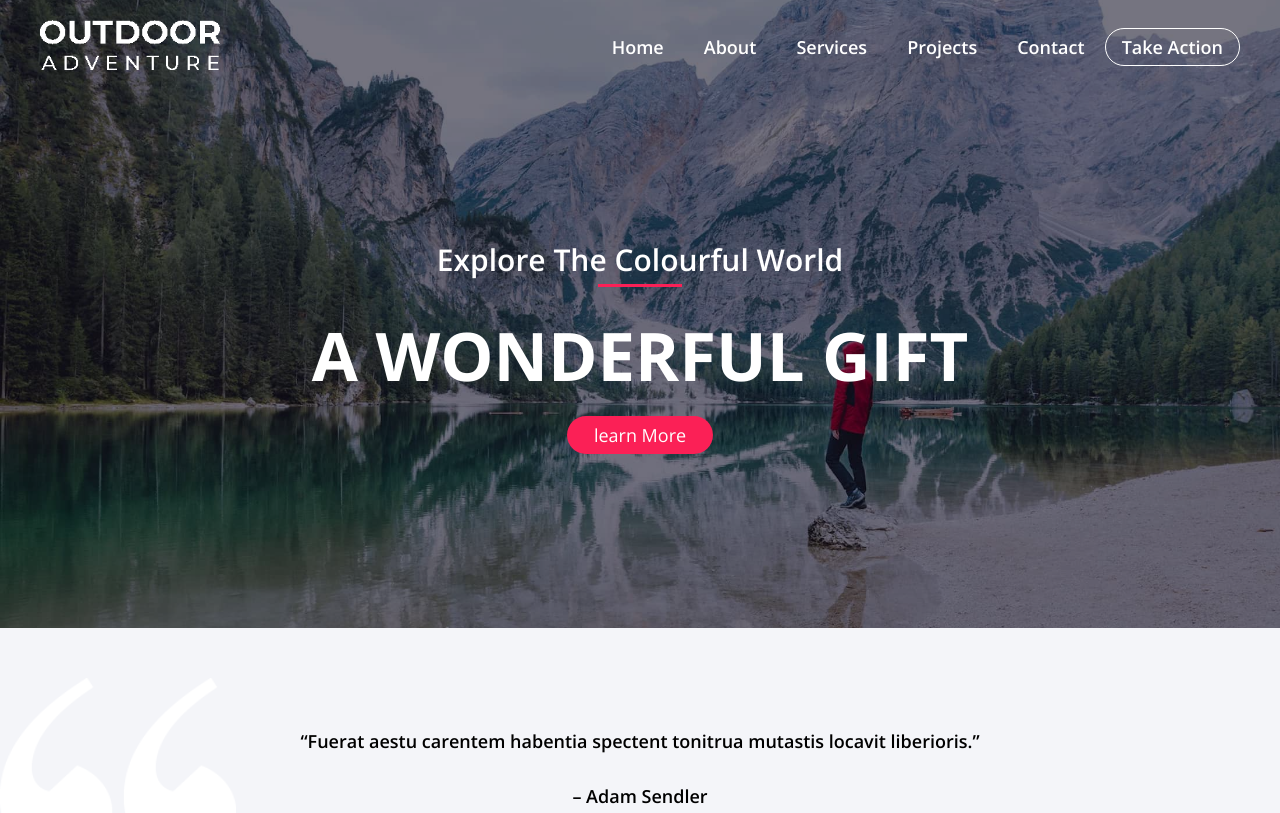
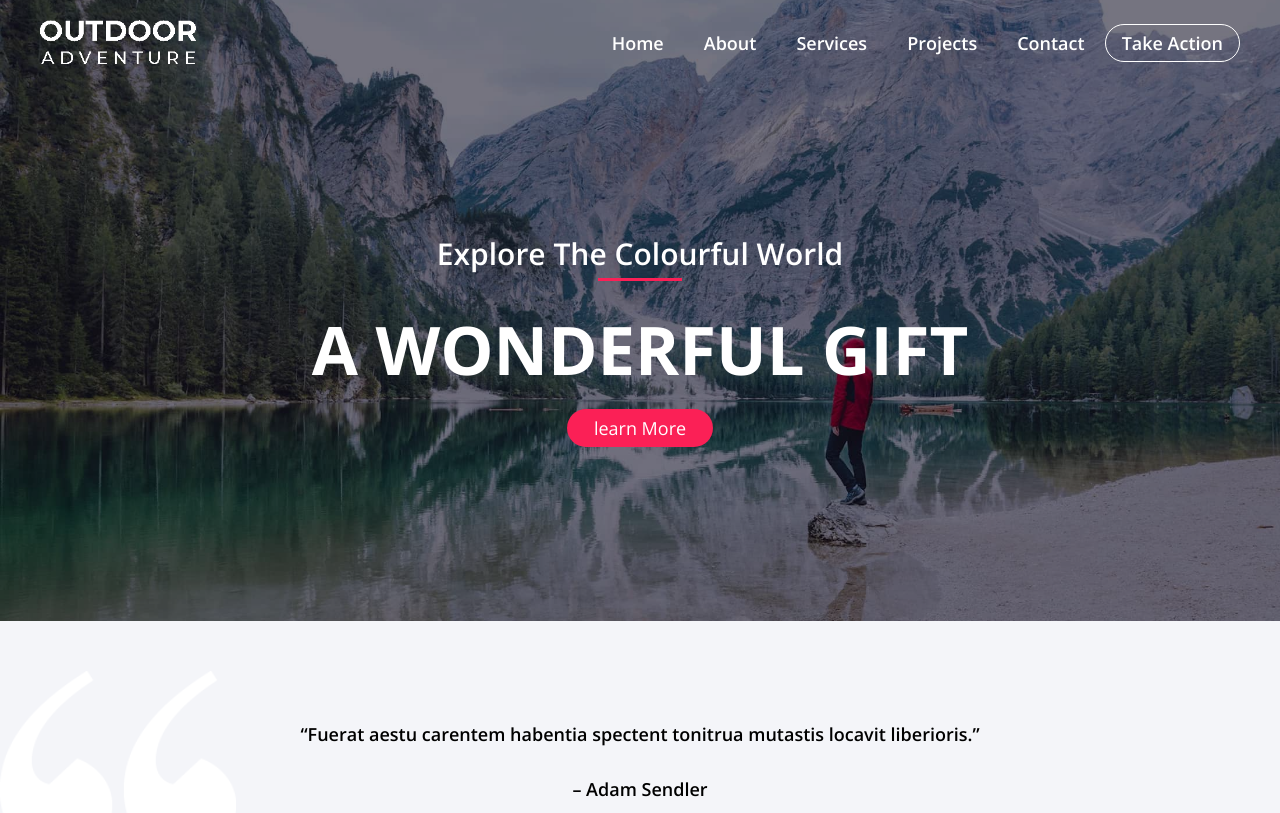
Before and after one commit to ibrahimahamed/outdoor-adventur, a plain HTML site: page index.html in a window 1280 px wide. Shown: the top 813 px of the page. Drawn offline with nearby package versions, Linux system fonts and the light colour scheme.

Commit message:
Add files via upload

```diff
--- a/css/style.css
+++ b/css/style.css
@@ -89,8 +89,7 @@ a, a:hover{
     width: 20%;
 }
 .logo img{
-    width: 100%;
-    width: 75%;
+    width: 65%;
 }
 nav{
     width: 80%;
```
